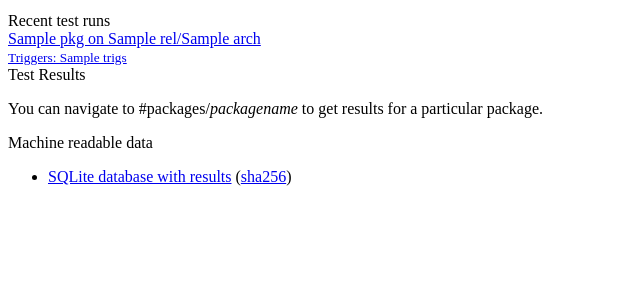
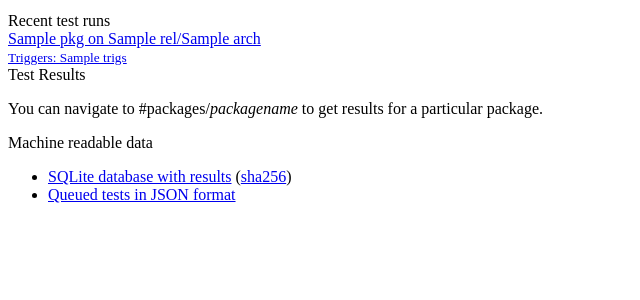
Before and after one commit to canonical/ubuntu-autopkgtest-operators, a Flask app: template charms/autopkgtest-website-operator/app/www/templates/browse-home.html in a window 1280 px wide. Shown: the part 154-454 px from the top of the page, without its empty margins (0-640 px from the left). Run offline with Flask 3, Linux system fonts and the light colour scheme; the template is opened without the code that fills it: most values are stand-ins (such as "Sample title", 1, 10 or a date in 2020); some libraries are stand-ins or nearby versions.

Commit message:
website: reintroduce the /queues.json endpoint
It is used by ppa-dev-tools.

```diff
--- a/charms/autopkgtest-website-operator/app/www/templates/browse-home.html
+++ b/charms/autopkgtest-website-operator/app/www/templates/browse-home.html
@@ -36,6 +36,9 @@
               <li>
                 <a href="{{base_url}}static/autopkgtest.db">SQLite database with results</a> (<a href="{{base_url}}static/autopkgtest.db.sha256">sha256</a>)
               </li>
+              <li>
+                <a href="{{base_url}}queues.json">Queued tests in JSON format</a>
+              </li>
             </ul>
           </div>
         </div>
```
Also changed, not shown: 1 other file.
